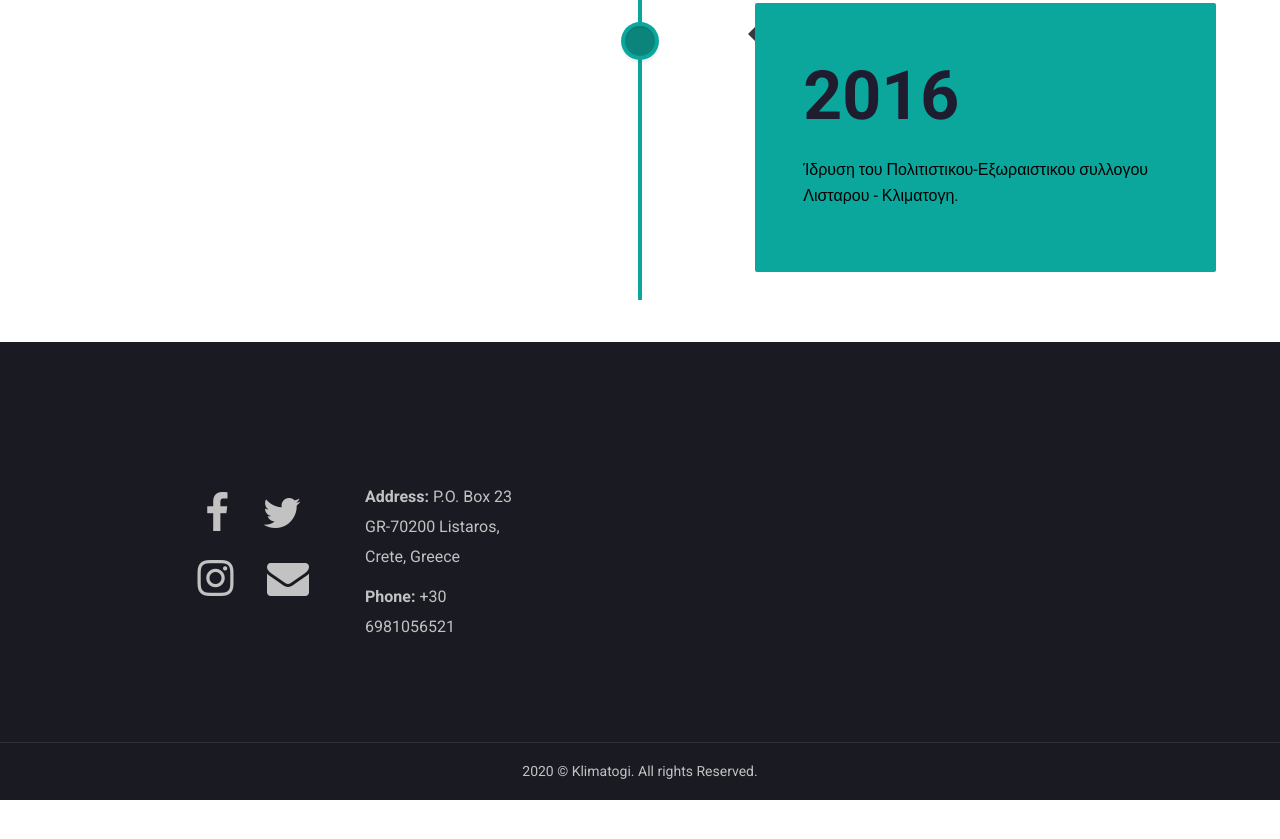
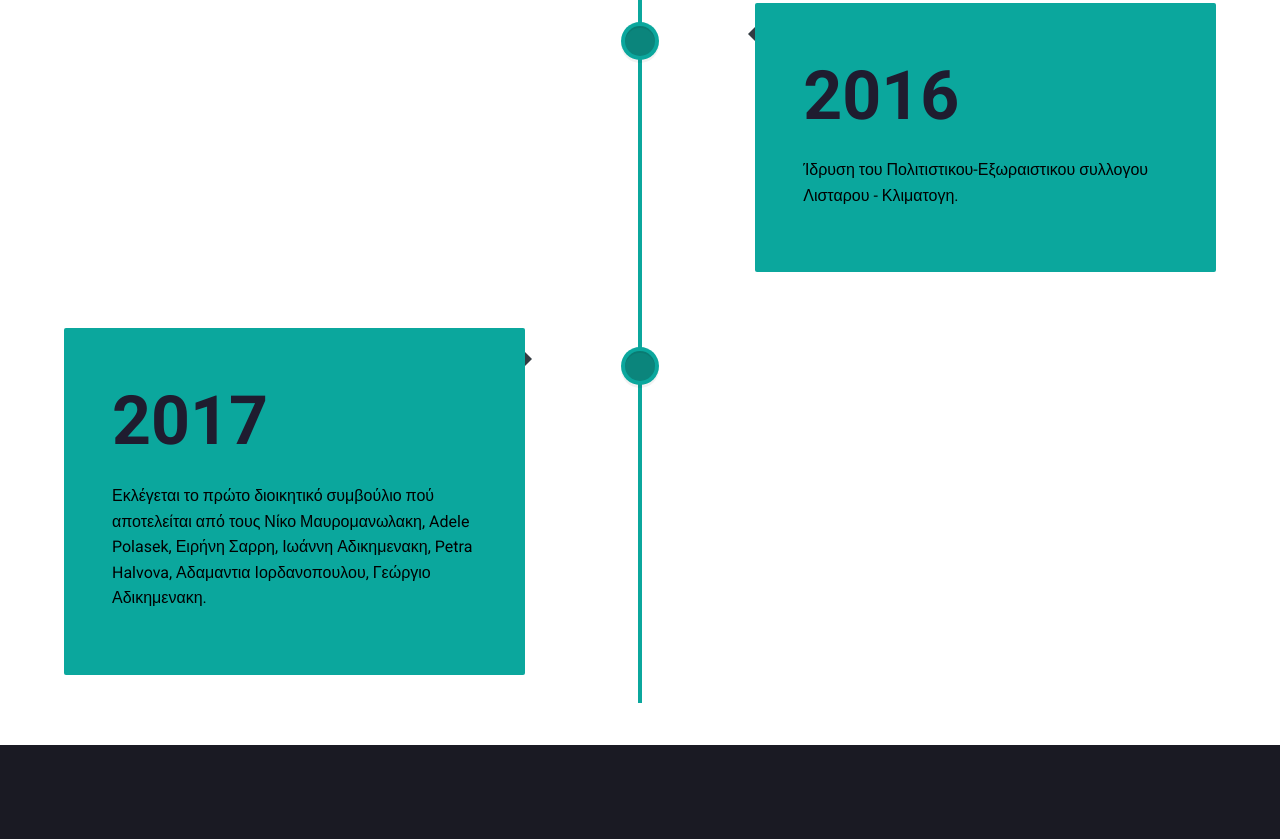
Before and after one commit to stamatak/klimatogi, a plain HTML site: page history.el.html in a window 1280 px wide. Shown: the part 5470-6309 px from the top of the page. Before the commit the page ends 6270 px from the top, so only its background shows below. Drawn offline with Linux system fonts and the light colour scheme.

Commit message:
updated history

```diff
--- a/history.el.html
+++ b/history.el.html
@@ -215,6 +215,16 @@
 			</div>
 		      </div>
 
+		       <div class="cd-timeline-block" >
+			<div class="cd-timeline-img cd-picture">
+			</div>
+			<div class="cd-timeline-content">
+			  <h1>2017</h1>
+			  <p>Εκλέγεται το πρώτο διοικητικό συμβούλιο πού αποτελείται από τους Νίκο Μαυρομανωλακη, Adele Polasek, Ειρήνη Σαρρη, Ιωάννη Αδικημενακη,
+			    Petra Halvova, Αδαμαντια Ιορδανοπουλου, Γεώργιο Αδικημενακη.</p>
+			</div>
+		      </div>
+
 		      <!--</div>-->
 
 		      </div>
```
Also changed, not shown: history.html (+11 -0 lines).
